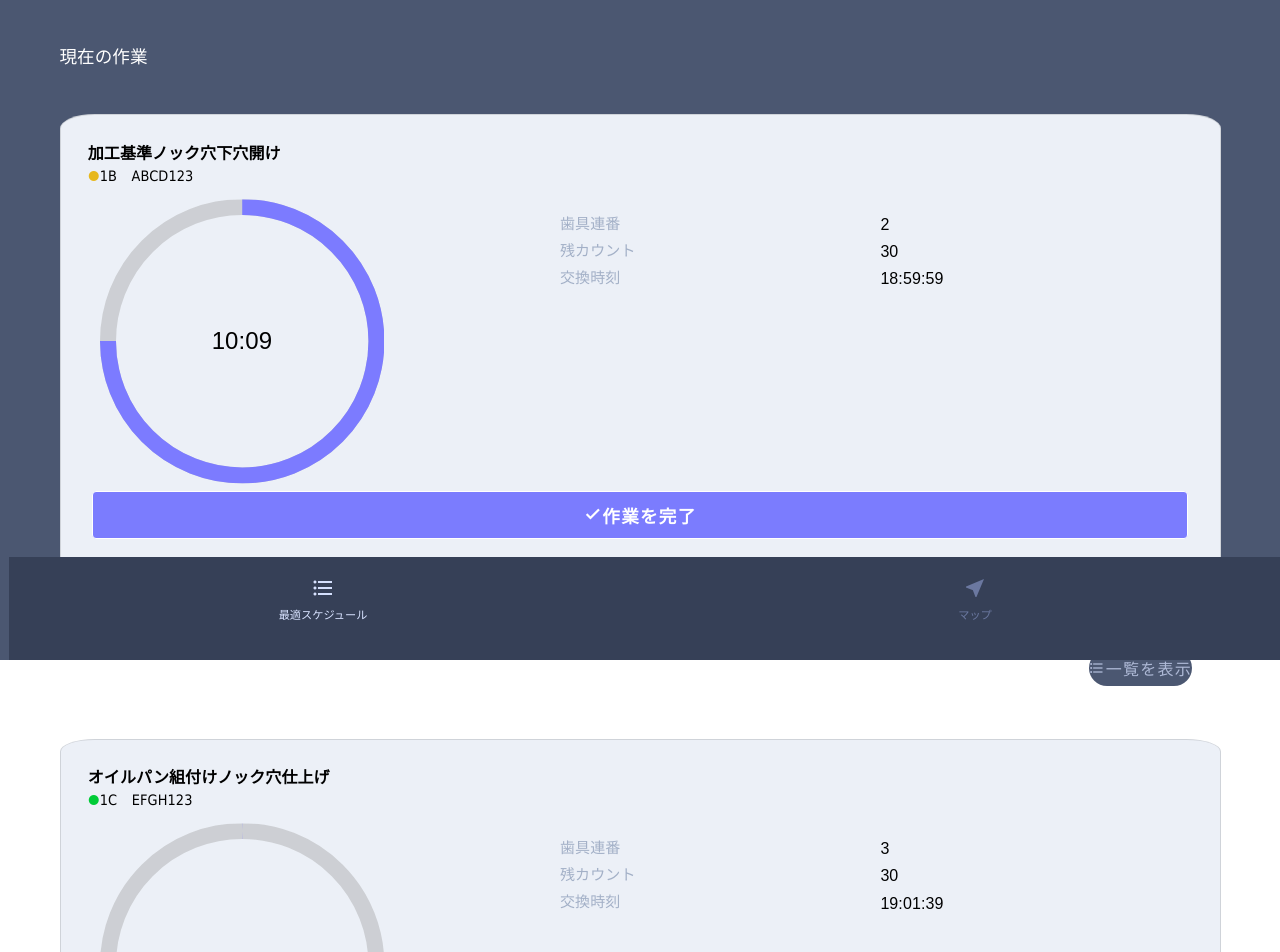
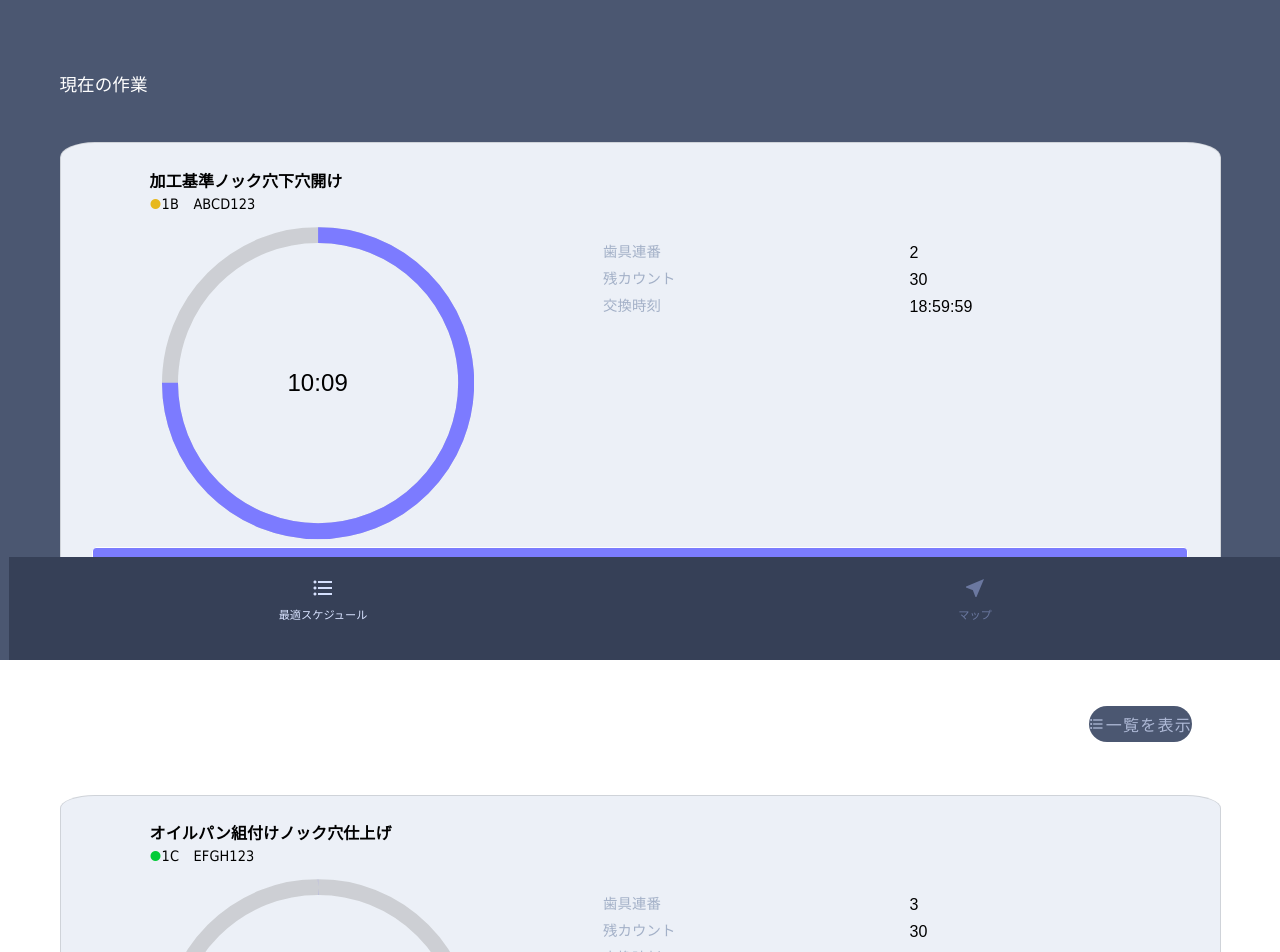
Before and after one commit to SakuraOnozuka/optimisationApp, a Vue app: page / in a window 1280 px wide. Shown: the part 140-1092 px from the top of the page. Built offline with nearby package versions, Linux system fonts and the light colour scheme.

Commit message:
gui作成

```diff
--- a/src/App.vue
+++ b/src/App.vue
@@ -15,7 +15,7 @@
       <v-row dense>
         <v-col cols="12">
           <div>現在の作業</div>
-          <Schedule
+          <TaskCard
           :name="name1"
           :ratio="ratio1"
           :message="message1"
@@ -25,7 +25,7 @@
           :title="title1"
           :show="true"
           :color="color1"
-          ></Schedule>
+          ></TaskCard>
           <br>
           <v-row>
             <v-col
@@ -55,7 +55,7 @@
               </v-btn>
             </v-col>
           </v-row>
-          <Schedule
+          <TaskCard
               :name="name2"
               :ratio="ratio2"
               :message="message2"
@@ -64,7 +64,7 @@
               :time="time2"
               :title="title2"
               :color="color2"
-          ></Schedule>
+          ></TaskCard>
         </v-col>
       </v-row>
       <v-row>
@@ -76,13 +76,13 @@
 </template>
 
 <script>
-import Schedule from './components/Schedule.vue'
+import TaskCard from './components/TaskCard.vue'
 import Footer from "./components/Footer";
 
 export default {
   name: 'App',
   components: {
-    Schedule,
+    TaskCard,
     Footer
   },
   data: ()=>{
@@ -125,7 +125,8 @@ export default {
   padding-top: 2%;
   text-align: center;
   margin-top: 3%;
-  margin-bottom: 5%;
+  margin-bottom: 7%;
+  font-size: 1.25rem;
 }
 #header {
   position: relative;
--- a/src/components/Schedule.vue
+++ b/src/components/TaskCard.vue
@@ -8,7 +8,10 @@
                  margin: 4% 0%;
                  border-radius: 3%"
       >
-        <v-card-text style="padding-bottom: 0">
+        <v-card-text
+            style="padding-bottom: 0;
+            padding-left: 7%;
+            padding-right: 0">
           <v-row
             style="font-size: 1rem;
                    font-weight: 900;
@@ -29,7 +32,7 @@
             </div>
           </v-row>
         <v-row>
-          <v-col class="col-5">
+          <v-col class="col-4">
             <v-progress-circular
                 :rotate="-90"
                 :width="width"
@@ -40,7 +43,7 @@
               <div class="font-for-number">{{ message }}</div>
             </v-progress-circular>
           </v-col>
-
+          <v-col cols="1"></v-col>
           <v-col
               class="col-7"
           >
@@ -50,10 +53,11 @@
                        margin-bottom: auto;">
               <v-col
                   class="col-7"
-                  style="font-size: 0.94rem;
+                  style="font-size: 0.9rem;
+                         transform: rotate(0.1deg);
                          font-family: ＭＳ Ｐゴシック;
                          font-weight: 100;
-                         line-height: 1.8;
+                         line-height: 1.87;
                          color: #A3B0C7;">
                 歯具連番 <br>
                 残カウント <br>
@@ -99,7 +103,7 @@
 
 <script>
   export default {
-    name: 'Schedule',
+    name: 'TaskCard',
     props: {
       name: {
         type: String,
@@ -149,7 +153,7 @@
     },
     computed:{
       size: function (){
-        return document.body.clientWidth/4.5;
+        return document.body.clientWidth/4.1;
       },
       width: function (){
         return document.body.clientWidth/80;
```
